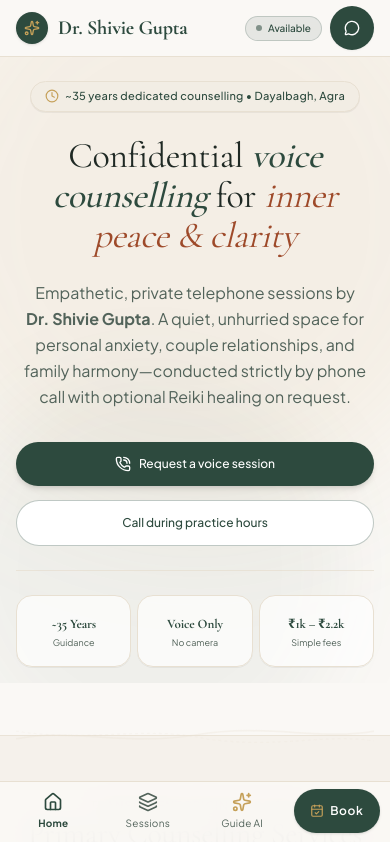
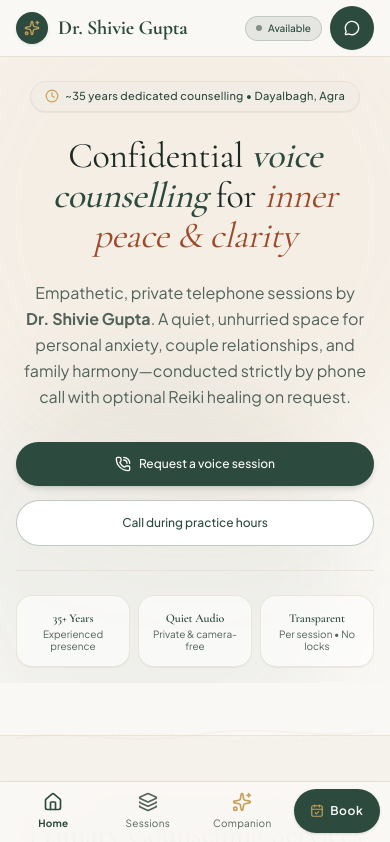
Before and after one commit to pra-labs/dr-shivie-gupta, a Next.js app: page / in a window 390 px wide. Shown: the top 842 px of the page. Built offline with nearby package versions, Linux system fonts and the light colour scheme.

Commit message:
style(ux): soften hero pillars and polish mobile 390px companion drawer ergonomics

```diff
--- a/src/app/page.tsx
+++ b/src/app/page.tsx
@@ -57,32 +57,32 @@ export default function HomePage() {
             </a>
           </div>
 
-          {/* 3-Column Key Guarantees Strip */}
+          {/* Reassuring Pillars Strip */}
           <div className="pt-6 sm:pt-8 border-t border-[#E8E0D2]/80 max-w-2xl mx-auto">
-            <div className="grid grid-cols-3 gap-1.5 sm:gap-6 text-center">
-              <div className="px-1.5 py-2.5 sm:p-4 rounded-2xl bg-white/70 border border-[#E8E0D2] shadow-2xs flex flex-col justify-center min-h-[72px] sm:min-h-0">
-                <div className="text-[13px] sm:text-2xl font-serif font-bold text-[#2D4A3E] whitespace-nowrap">
-                  ~35 Years
+            <div className="grid grid-cols-3 gap-2 sm:gap-6 text-center">
+              <div className="px-2 py-3 sm:p-4 rounded-2xl bg-white/60 border border-[#E8E0D2]/80 shadow-2xs flex flex-col justify-center min-h-[72px] sm:min-h-0">
+                <div className="text-xs sm:text-lg font-serif font-semibold text-[#2D4A3E] whitespace-nowrap">
+                  35+ Years
                 </div>
-                <div className="text-[9px] sm:text-xs text-[#52635A] mt-0.5 leading-tight">
-                  Guidance
+                <div className="text-[10px] sm:text-xs text-[#52635A] mt-0.5 leading-tight">
+                  Experienced presence
                 </div>
               </div>
-              <div className="px-1.5 py-2.5 sm:p-4 rounded-2xl bg-white/70 border border-[#E8E0D2] shadow-2xs flex flex-col justify-center min-h-[72px] sm:min-h-0">
-                <div className="text-[13px] sm:text-2xl font-serif font-bold text-[#2D4A3E] whitespace-nowrap">
-                  Voice Only
+              <div className="px-2 py-3 sm:p-4 rounded-2xl bg-white/60 border border-[#E8E0D2]/80 shadow-2xs flex flex-col justify-center min-h-[72px] sm:min-h-0">
+                <div className="text-xs sm:text-lg font-serif font-semibold text-[#2D4A3E] whitespace-nowrap">
+                  Quiet Audio
                 </div>
-                <div className="text-[9px] sm:text-xs text-[#52635A] mt-0.5 leading-tight">
-                  No camera
+                <div className="text-[10px] sm:text-xs text-[#52635A] mt-0.5 leading-tight">
+                  Private &amp; camera-free
                 </div>
               </div>
-              <div className="px-1.5 py-2.5 sm:p-4 rounded-2xl bg-white/70 border border-[#E8E0D2] shadow-2xs flex flex-col justify-center min-h-[72px] sm:min-h-0">
-                <div className="text-[13px] sm:text-2xl font-serif font-bold text-[#2D4A3E] whitespace-nowrap">
-                  <span className="sm:hidden">₹1k – ₹2.2k</span>
-                  <span className="hidden sm:inline">₹1,000 – ₹2,200</span>
+              <div className="px-2 py-3 sm:p-4 rounded-2xl bg-white/60 border border-[#E8E0D2]/80 shadow-2xs flex flex-col justify-center min-h-[72px] sm:min-h-0">
+                <div className="text-xs sm:text-lg font-serif font-semibold text-[#2D4A3E] whitespace-nowrap">
+                  <span className="sm:hidden">Transparent</span>
+                  <span className="hidden sm:inline">Transparent Fees</span>
                 </div>
-                <div className="text-[9px] sm:text-xs text-[#52635A] mt-0.5 leading-tight">
-                  Simple fees
+                <div className="text-[10px] sm:text-xs text-[#52635A] mt-0.5 leading-tight">
+                  Per session • No locks
                 </div>
               </div>
             </div>
--- a/src/components/MobileNavigationDock.tsx
+++ b/src/components/MobileNavigationDock.tsx
@@ -51,14 +51,14 @@ export function MobileNavigationDock() {
           <span className="text-[10px] tracking-wide">Sessions</span>
         </Link>
 
-        {/* 3. Session Guide (Triggers Guidance AI Bottom Sheet) */}
+        {/* 3. Session Companion (Triggers Guidance AI Bottom Sheet) */}
         <button
           onClick={handleOpenAssistant}
           className="flex flex-col items-center justify-center gap-1 min-h-[46px] rounded-xl text-[#52635A] hover:text-[#2D4A3E] transition-all active:scale-[0.96] cursor-pointer"
-          aria-label="Open Session Guidance AI"
+          aria-label="Open Session Companion"
         >
           <Sparkles className="w-5 h-5 text-[#C5A059]" />
-          <span className="text-[10px] tracking-wide">Guide AI</span>
+          <span className="text-[10px] tracking-wide">Companion</span>
         </button>
 
         {/* 4. Primary Book Action */}
--- a/src/components/SuggestionAssistant.tsx
+++ b/src/components/SuggestionAssistant.tsx
@@ -263,7 +263,7 @@ export function SuggestionAssistant() {
             role="dialog"
             aria-modal="true"
             aria-labelledby="session-assistant-title"
-            className="fixed inset-x-0 bottom-0 sm:inset-x-auto sm:bottom-5 sm:right-5 z-50 w-full sm:w-[420px] h-[85vh] sm:h-[550px] max-h-[90vh] sm:max-h-[85vh] bg-[#FAF8F5] rounded-t-3xl sm:rounded-3xl border border-[#E8E0D2] shadow-2xl flex flex-col overflow-hidden animate-in fade-in slide-in-from-bottom-4 duration-300"
+            className="fixed inset-x-0 bottom-0 sm:inset-x-auto sm:bottom-5 sm:right-5 z-50 w-full sm:w-[420px] h-[82vh] sm:h-[550px] max-h-[85vh] bg-[#FAF8F5] rounded-t-3xl sm:rounded-3xl border border-[#E8E0D2] shadow-2xl flex flex-col overflow-hidden animate-in fade-in slide-in-from-bottom-4 duration-300"
           >
             {/* Header: Soft sanctuary aesthetic (warm sand/sage, delicate border, terracotta & gold accents) */}
             <div className="p-4 bg-[#F2EDE4] text-[#1F2924] border-b border-[#E8E0D2] flex items-center justify-between shrink-0">
@@ -413,7 +413,7 @@ export function SuggestionAssistant() {
                 e.preventDefault();
                 handleSend();
               }}
-              className="p-2.5 sm:p-3 bg-white border-t border-[#E8E0D2] flex items-center gap-2 shrink-0 pb-safe"
+              className="p-2.5 sm:p-3 bg-white border-t border-[#E8E0D2] flex items-center gap-2 shrink-0 pb-[calc(0.75rem+env(safe-area-inset-bottom,0px))]"
             >
               <input
                 type="text"
```
